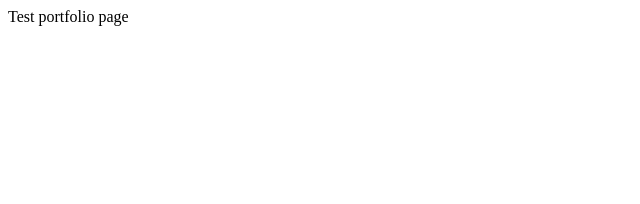
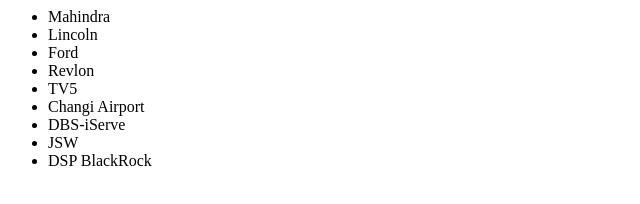
Before and after one commit to foolishfloyd/foolishfloyd.github.io, a plain HTML site: page index.html in a window 1280 px wide. Shown: the whole page, without its empty margins (0-640 px from the left). Drawn offline with Linux system fonts and the light colour scheme.

Commit message:
sample list projs

```diff
--- a/index.html
+++ b/index.html
@@ -3,6 +3,16 @@
 	<title>Title</title>
 </head>
 <body>
-	Test portfolio page
+	<ul>
+		<li>Mahindra</li>
+		<li>Lincoln</li>
+		<li>Ford</li>
+		<li>Revlon</li>
+		<li>TV5</li>
+		<li>Changi Airport</li>
+		<li>DBS-iServe</li>
+		<li>JSW</li>
+		<li>DSP BlackRock</li>
+	</ul>
 </body>
 </html>
```
